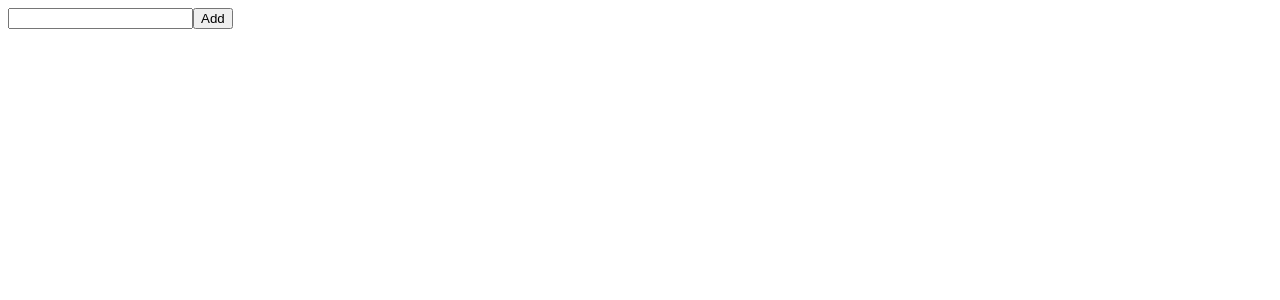
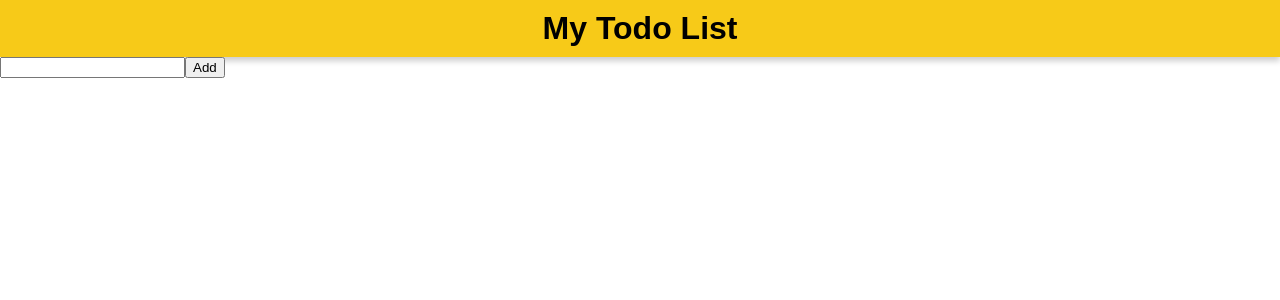
Before and after one commit to swayamsth/react-todo-app, a React (Vite) app: page / in a window 1280 px wide. Shown: the top 300 px of the page. Built offline with nearby package versions, Linux system fonts and the light colour scheme.

Commit message:
Add styling and header to the page

```diff
--- /dev/null
+++ b/src/App.css
@@ -0,0 +1,4 @@
+body {
+  margin: 0;
+  font-family: sans-serif;
+}
--- a/src/App.jsx
+++ b/src/App.jsx
@@ -1,9 +1,12 @@
+import Header from "./components/Header";
 import Todo from "./components/Todo";
+import "./App.css";
 
 function App() {
   return (
     <>
       <div>
+        <Header />
         <Todo />
       </div>
     </>
--- /dev/null
+++ b/src/components/Header.jsx
@@ -0,0 +1,5 @@
+import styles from "./header.module.css";
+
+export default function Header() {
+  return <div className={styles.header}>My Todo List</div>;
+}
--- /dev/null
+++ b/src/components/header.module.css
@@ -0,0 +1,8 @@
+.header {
+  background-color: #f7ca18;
+  text-align: center;
+  font-size: 2rem;
+  padding: 10px;
+  font-weight: bold;
+  box-shadow: 0 4px 6px rgba(0, 0, 0, 0.2);
+}
```
